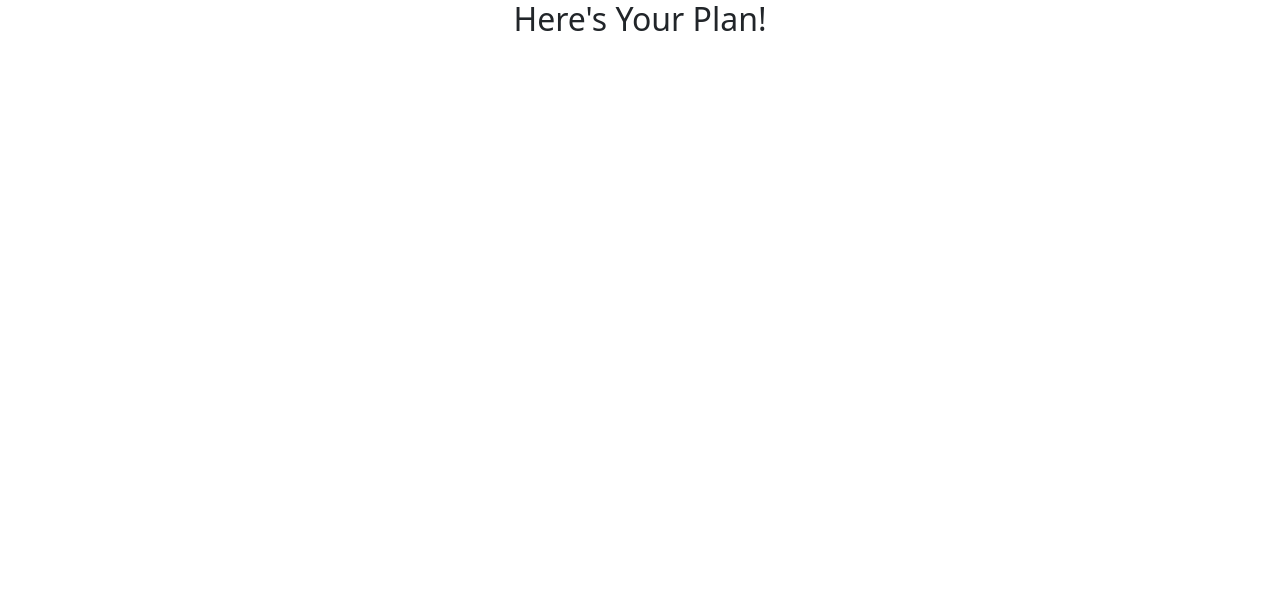
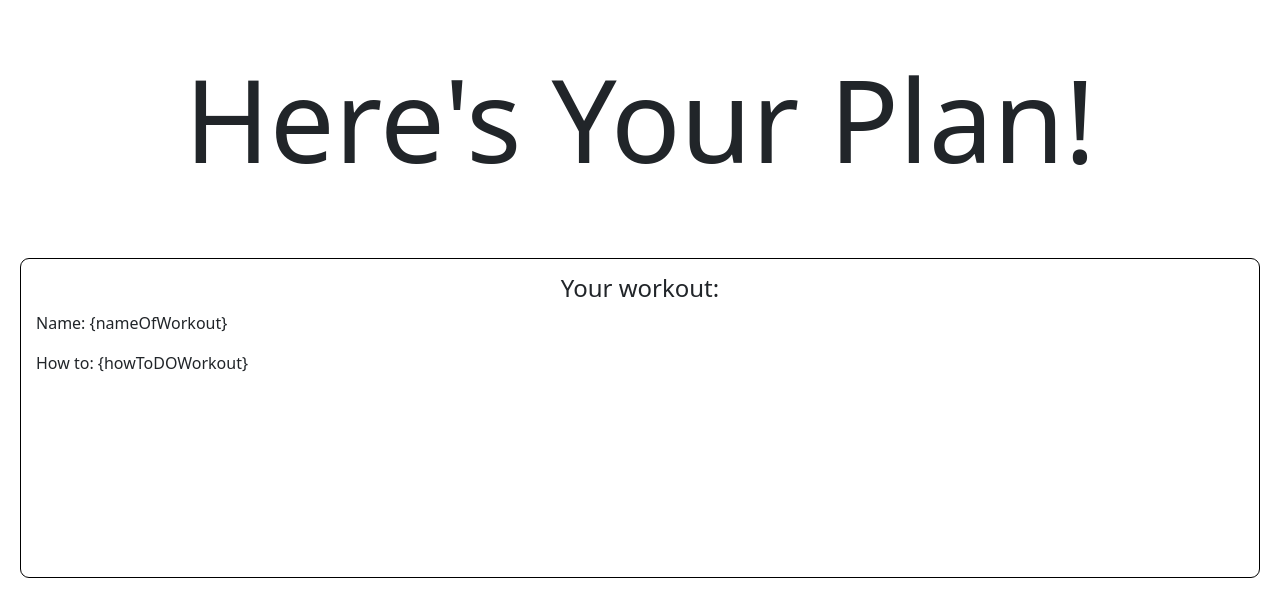
Before and after one commit to mirandamorton1/Music-N-Motion, a plain HTML site: page html/results.html in a window 1280 px wide. Drawn offline with nearby package versions, Linux system fonts and the light colour scheme; no server answers.

Commit message:
added basic layout of results page

```diff
--- a/css/results.css
+++ b/css/results.css
@@ -1,3 +1,28 @@
  .results-title{
     text-align: center;
+    padding: 50px;
  }
+
+ .workout-container{
+    border: solid black 1px;
+    padding: 15px;
+    margin: 20px;
+    border-radius: 9px;
+    height: 40vh;
+
+ }
+
+ .workout-title{
+    text-align: center;
+
+ }
+
+ .music-container{
+    padding: 15px;
+    height: 40vh;
+
+ }
+
+ h2{
+    font-size: 9vw;
+ }
--- a/html/results.html
+++ b/html/results.html
@@ -9,8 +9,10 @@
 </head>
 <body>
     <h2 class = "results-title">Here's Your Plan!</h2>
-    <div class="work-out-container">
-
+    <div class="workout-container">
+        <h4 class = "workout-title">Your workout:</h4>
+        <p>Name: {nameOfWorkout}</p>
+        <p>How to: {howToDOWorkout}</p>
     </div>
     <div class="music-container">
         <iframe
```
Also changed, not shown: js/results.js (+2 -2 lines).
